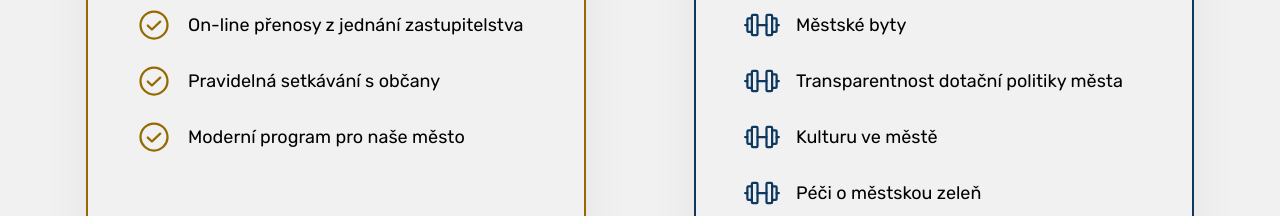
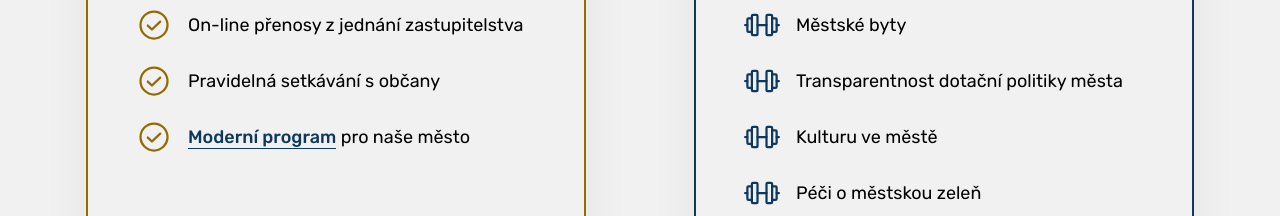
Before and after one commit to fialajiri/vpt-frontend-ts, a Next.js app: page / in a window 1280 px wide. Shown: the part 1640-1856 px from the top of the page. Built offline with nearby package versions, Linux system fonts and the light colour scheme.

Commit message:
accoplishement update

```diff
--- a/src/components/home-page/accomplishement-solved.tsx
+++ b/src/components/home-page/accomplishement-solved.tsx
@@ -29,7 +29,7 @@ const AccomplishementSolved: React.FC = () => {
         <li>
           <CheckCircle className="accomplishement--solved__icon" />
           <span>
-            Moderní <a href="#">program</a> pro naše město
+             <a className="accomplishement--solved__program" href="#">Moderní program</a> pro naše město
           </span>
         </li>
       </ul>
--- a/src/sass/components/home-page/_accomplishement-solved.scss
+++ b/src/sass/components/home-page/_accomplishement-solved.scss
@@ -9,7 +9,6 @@
 
     @include respond(phone) {
       padding: 2rem;
-
     }
 
     &:hover {
@@ -56,4 +55,10 @@
       font-size: 2.8remrem;
     }
   }
+
+  &__program {
+    font-weight: 500;
+    color: $color-primary-dark2;
+    border-bottom: 1px solid $color-primary-dark2;
+  }
 }
--- a/src/styles/globals.css
+++ b/src/styles/globals.css
@@ -311,6 +311,11 @@ button {
   @media only screen and (max-width: 37.5em) {
     .accomplishement--solved__icon {
       font-size: 2.8remrem; } }
+
+.accomplishement--solved__program {
+  font-weight: 500;
+  color: #0d3961;
+  border-bottom: 1px solid #0d3961; }
 
 .program__container {
   margin-bottom: 12.8rem; }
```
